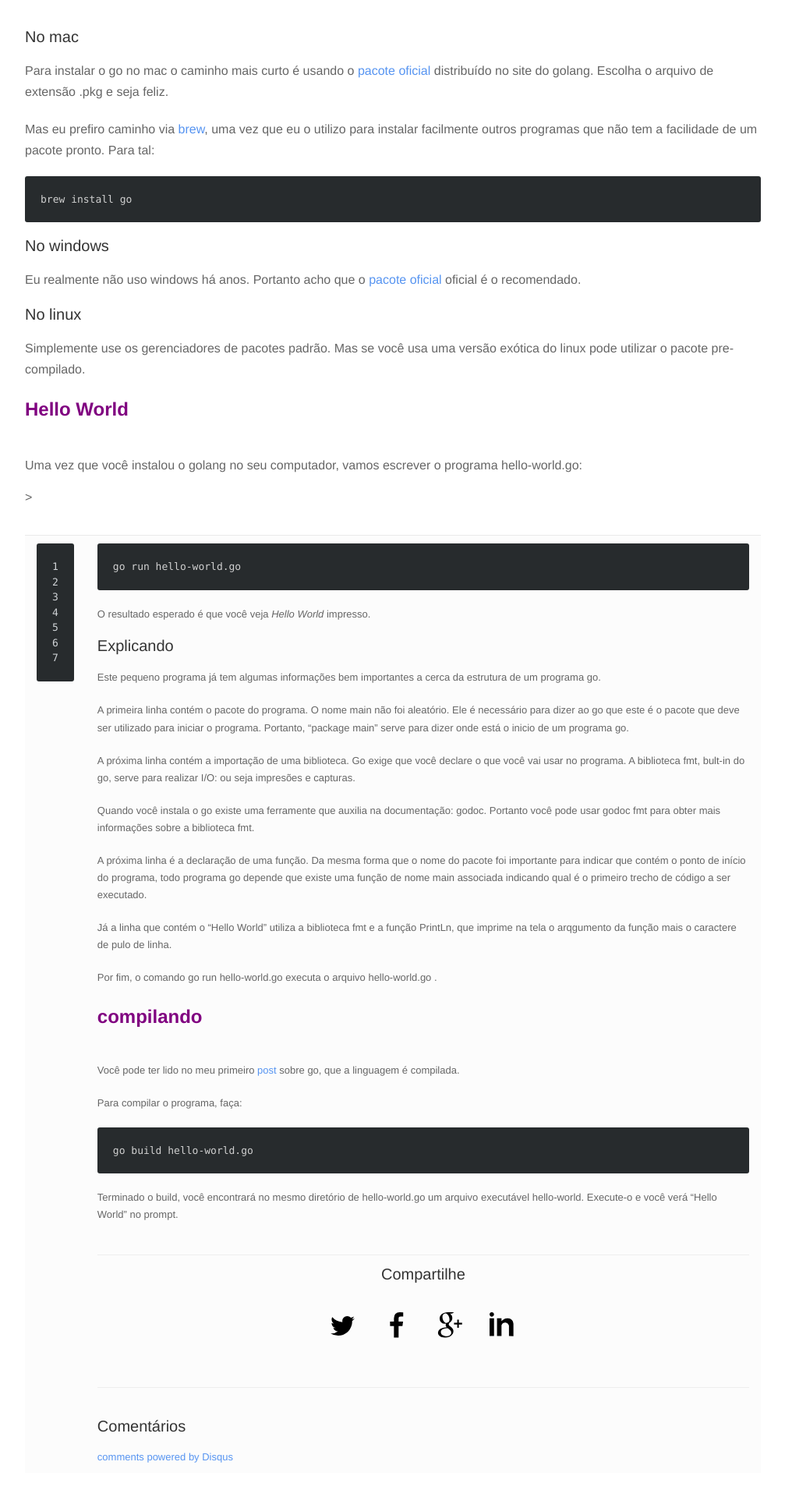
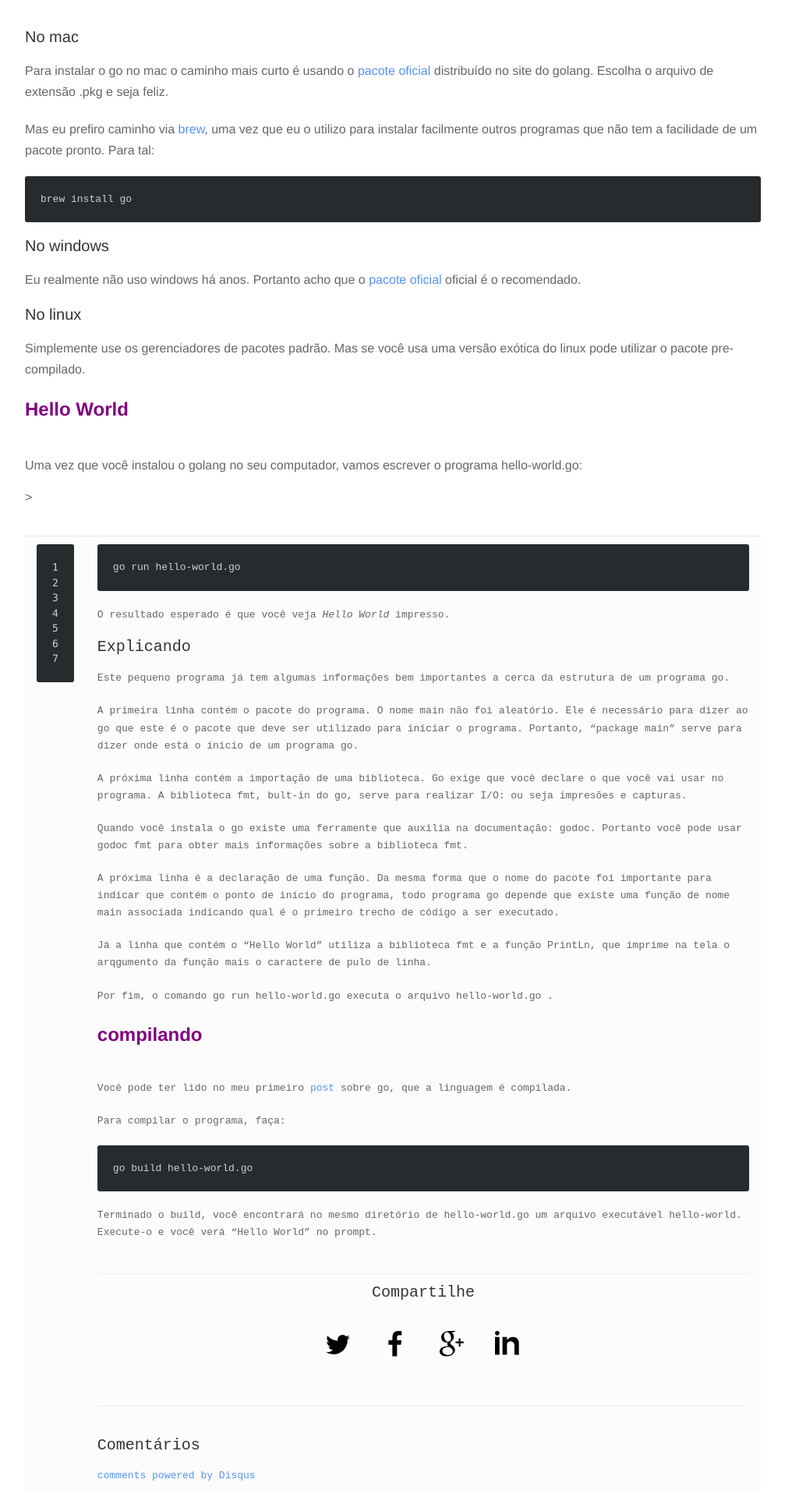
Before and after one commit to romulojales/romulojales.github.io, a Jekyll site: the page built from _posts/2015-07-23-golang-hello-world.markdown, in a window 1280 px wide. Shown: the part 534-2454 px from the top of the page at 78% size, without its empty margins (136-1143 px from the left). Built offline with Jekyll 4.4.1, drawn with Linux system fonts in a browser that asks for light colours; Markdown is read by kramdown in place of the engine named in the settings; comment, search, counter and statistics services are not loaded.

Commit message:
fix dup style props

```diff
--- a/_sass/_style.scss
+++ b/_sass/_style.scss
@@ -2,7 +2,6 @@
 html, body, div, span, applet, object, iframe, h1, h2, h3, h4, h5, h6, p, blockquote, pre, a, abbr, acronym, address, big, cite, code, del, dfn, em, img, ins, kbd, q, s, samp, small, strike, strong, sub, sup, tt, var, b, u, i, center, dl, dt, dd, ol, ul, li, fieldset, form, label, legend, table, caption, tbody, tfoot, thead, tr, th, td, article, aside, canvas, details, embed, figure, figcaption, footer, header, hgroup, menu, nav, output, ruby, section, summary, time, mark, audio, video {
   border: 0;
   font-size: 100%;
-  font: inherit;
   vertical-align: baseline;
   margin: 0;
   padding: 0
@@ -57,7 +56,6 @@ table {
   font-weight: normal;
   font-style: normal;
 }
-
 
 /* Spacing */
 .post h1, h3, h4, h5, p, .post-body ul, #post-list li, pre {
@@ -181,7 +179,6 @@ a,
 #post-list li:hover .dates,
 #title:hover {
   text-decoration: none;
-  color: #5badf0;
   color: #5694f1;
 }
 
@@ -338,11 +335,9 @@ span.code {
 }
 
 pre {
-  font-family: Menlo, Monaco, Courier;
   white-space: pre-wrap;
   /*border: 1px solid #ddd;*/
   padding: 20px;
-  background-color: #fdfdfd;
   /*font-size:14px;*/
   overflow: auto;
   border-radius: 3px;
@@ -488,7 +483,7 @@ Post List
 }
 
 .post-meta {
-    font-size: 13px;
+  font-size: 13px;
   font-weight: bold;
   line-height: 1.4;
   border-top: 1px solid #eee;
@@ -514,7 +509,7 @@ Post List
 
 .sharing {
   text-align: center;
-  svg{
+  svg {
     margin: .9375rem;
     width: 35px;
     height: 35px;
```
